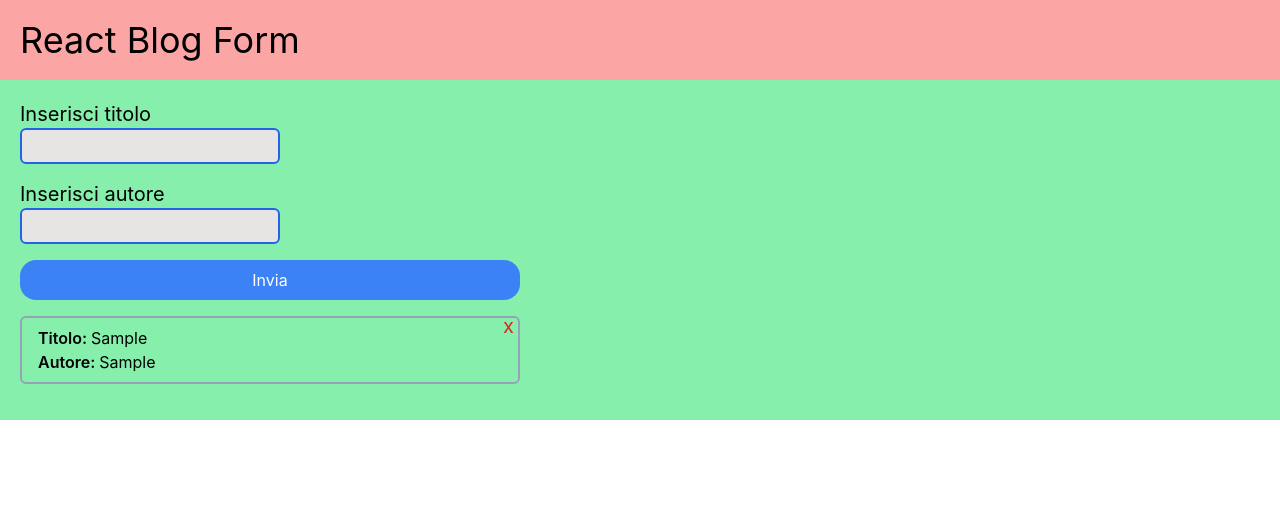
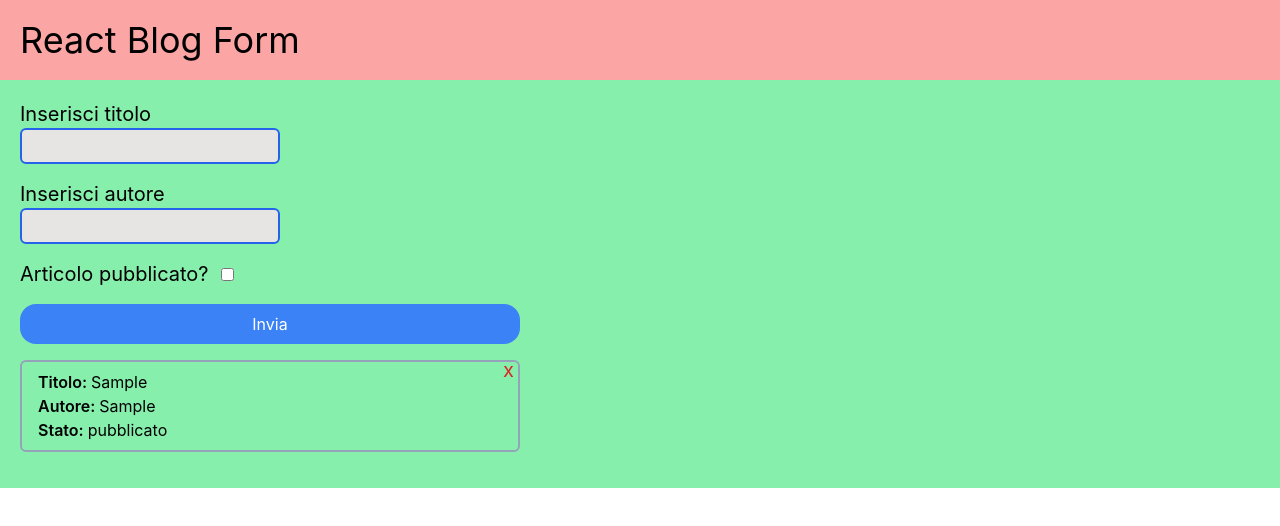
Before and after one commit to Aj-Herrera-99/react-form, a React (Vite) app: page / in a window 1280 px wide. Both pictures are taken after typing "Sample", "Sample" into the empty fields and a click on the button "Invia". Shown: the top 526 px of the page. Built offline with nearby package versions, Linux system fonts and the light colour scheme.

Commit message:
aggiunto campo stato di pubblicazione

```diff
--- a/src/App.jsx
+++ b/src/App.jsx
@@ -2,7 +2,7 @@
 
 function App() {
     // states
-    const [formData, setFormData] = useState({ title: "", author: "" });
+    const [formData, setFormData] = useState({ title: "", author: "", status: true });
     const [articles, setArticles] = useState([]);
 
     // actions
@@ -12,12 +12,15 @@
     const handleAuthorChange = (e) => {
         setFormData({ ...formData, author: e.target.value });
     };
+    const handleStatusChange = (e) => {
+        setFormData({ ...formData, status: e.target.checked });
+    };
 
     const handleSubmit = (e) => {
         e.preventDefault();
         console.log("Test");
         setArticles([...articles, formData]);
-        setFormData({ title: "", author: "" });
+        setFormData({ title: "", author: "", status: false });
     };
 
     const handleRemoveClick = (e) => {
@@ -68,6 +71,19 @@
                             required
                         />
                     </div>
+                    <div className="flex items-center gap-3">
+                        <label htmlFor="status" className="text-xl">
+                            Articolo pubblicato?
+                        </label>
+                        <input
+                            className="p-1 border-2 border-blue-600 rounded-md bg-stone-200"
+                            type="checkbox"
+                            id="status"
+                            name="status"
+                            checked={formData.status}
+                            onChange={handleStatusChange}
+                        />
+                    </div>
                     <button
                         type="submit"
                         className="py-2 text-white bg-blue-500 rounded-2xl hover:bg-blue-600"
@@ -84,12 +100,22 @@
                         >
                             <div className="flex flex-col">
                                 <span>
-                                    <span className="font-semibold">Titolo: </span>
+                                    <span className="font-semibold">
+                                        Titolo:{" "}
+                                    </span>
                                     {article.title}
                                 </span>
                                 <span>
-                                    <span className="font-semibold">Autore: </span>
+                                    <span className="font-semibold">
+                                        Autore:{" "}
+                                    </span>
                                     {article.author}
+                                </span>
+                                <span>
+                                    <span className="font-semibold">
+                                        Stato:{" "}
+                                    </span>
+                                    {article.status ? "pubblicato" : "bozza"}
                                 </span>
                             </div>
                             <div
```
